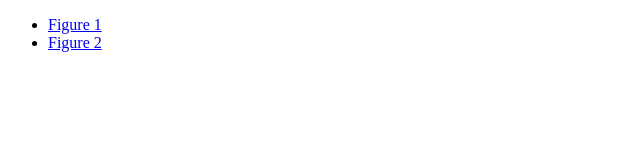
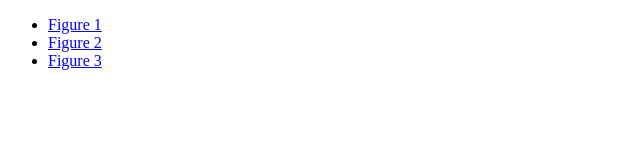
Before and after one commit to JeremyWiart/test, a plain HTML site: page index.html in a window 1280 px wide. Shown: the full height of the page, 0-640 px from the left. Drawn offline with Linux system fonts and the light colour scheme.

Commit message:
rajout figure 3

```diff
--- a/index.html
+++ b/index.html
@@ -9,6 +9,7 @@
     <ul>
         <li><a href="figure_1/index.html">Figure 1</a> </li>
         <li><a href="figure_2/index.html">Figure 2</a> </li>
+        <li><a href="figure_3/index.html">Figure 3</a> </li>
     </ul>
    </nav>
 </body>
```
